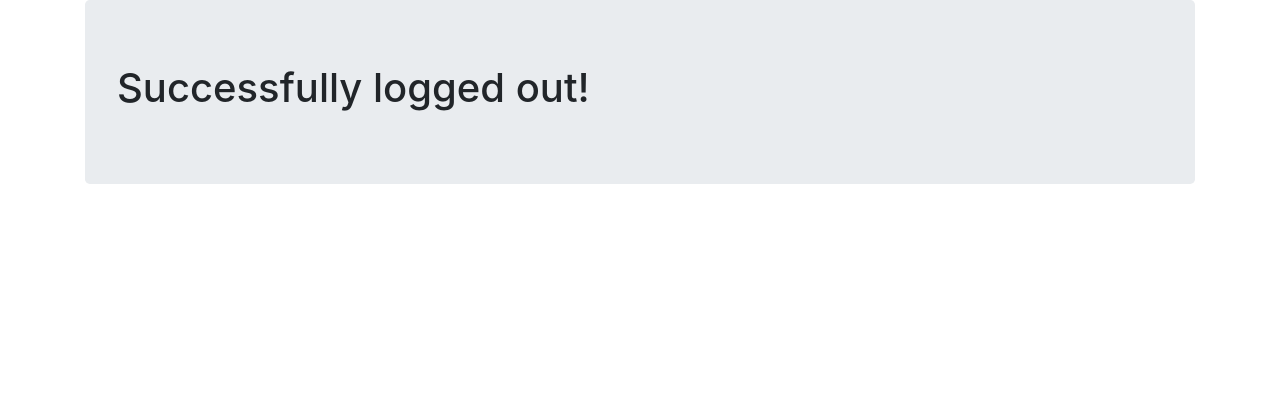
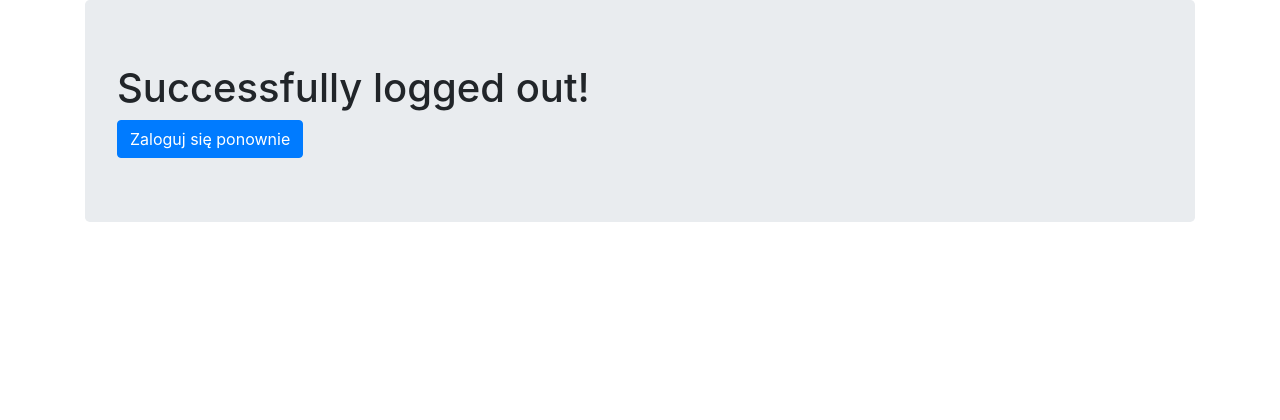
Before and after one commit to ragnarlodbrok1992/ZajeciaBackendowe2024, a Django app: template viewer/templates/accounts/logout.html in a window 1280 px wide. Shown: the part 56-476 px from the top of the page. Run offline with Django 5.2, Linux system fonts and the light colour scheme; the template is opened without the code that fills it, so the values that code supplies are empty; some libraries are stand-ins or nearby versions.

Commit message:
Zadanie z guzikiem

```diff
--- a/viewer/templates/accounts/logout.html
+++ b/viewer/templates/accounts/logout.html
@@ -6,5 +6,6 @@
 
 <!-- ZADANIE 12
   Zaimplementuj przycisk ktory przeniesie uzytkownika do ekranu logowania -->
+<a href="{% url 'login' %}" class="btn btn-primary">Zaloguj się ponownie</a>
 
 {% endblock %}
```
